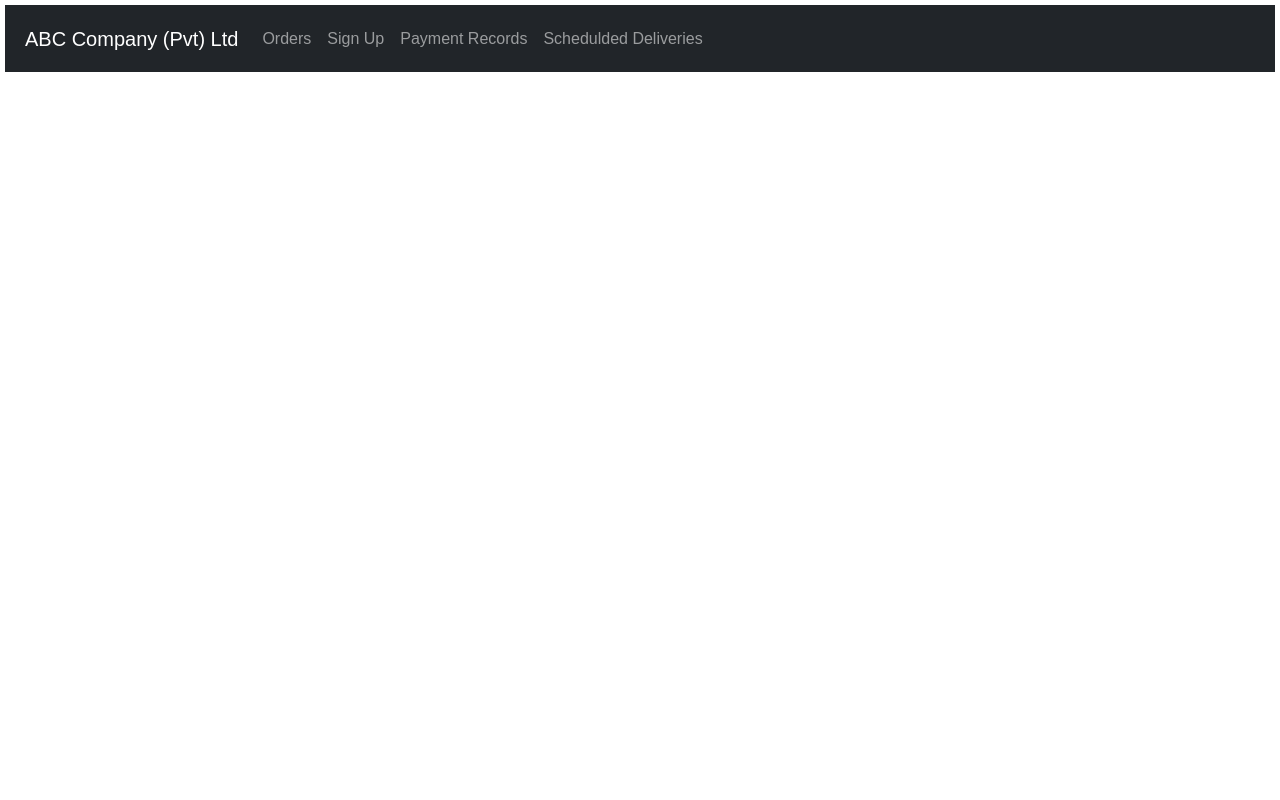
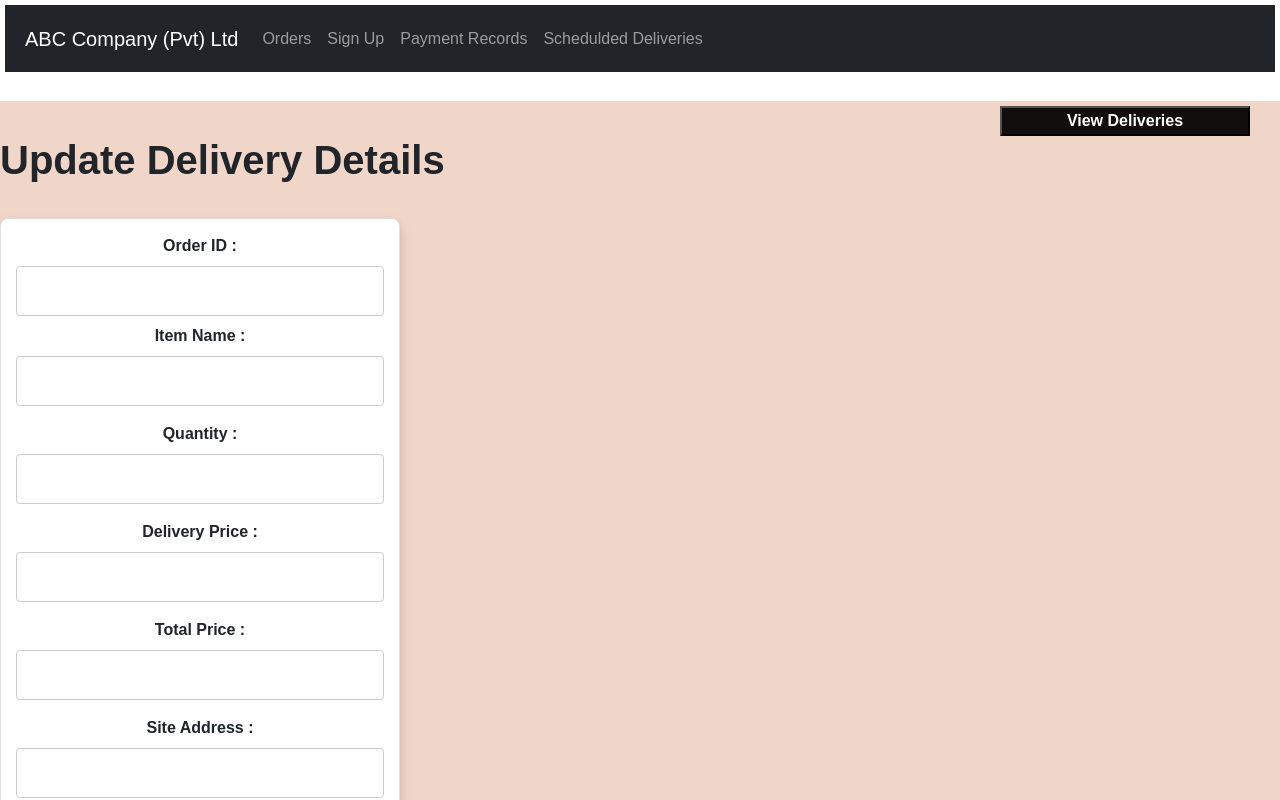
Before and after one commit to pamudipunsala/CSSE_web_app, a React (Create React App) app in the folder frontend/: page /editdelivery/1 in a window 1280 px wide. Shown: the top 800 px of the page. Built offline with nearby package versions, Linux system fonts and the light colour scheme; no server answers.

Commit message:
Update Delivery Details

```diff
--- a/frontend/src/App.js
+++ b/frontend/src/App.js
@@ -13,6 +13,7 @@ import EditSupplier from './pages/EditSupplier';
 
 import MakeDeliveries from './pages/MakeDeliveries';
 import ViewDeliveries from './pages/ViewDeliveries';
+import EditDeliveries from './pages/EditDeliveries';
 
 import MakePayments from './pages/MakePayments';
 import ViewPayments from './pages/ViewPayments';
@@ -35,6 +36,7 @@ function App(){
 
       <Route path='/makedelivery' element={<MakeDeliveries/>}/>
       <Route path='/viewdelivery' element={<ViewDeliveries/>}/>
+      <Route path='/editdelivery/:id' element={<EditDeliveries/>}/>
 
       <Route path='/makepayment' element={<MakePayments/>}/>
       <Route path='/viewpayment' element={<ViewPayments/>}/>
--- /dev/null
+++ b/frontend/src/pages/EditDeliveries.js
@@ -0,0 +1,140 @@
+import axios from 'axios';
+import React, { useEffect, useState, useRef } from 'react'
+import { useParams } from 'react-router-dom';
+import '../index.css';
+
+
+function EditDeliveries() {
+    const { id } = useParams();
+    const form = useRef();
+
+    const [orderid, setorderid] = useState('');
+    const [iName, setiName] = useState('');
+    const [quantity, setquantity] = useState('');
+    const [deliveryPrice, setdeliveryPrice] = useState('');
+    const [TotalPrice, setTotalPrice] = useState('');
+    const [stAddress, setstAddress] = useState('');
+    const [deliveryDate, setdeliveryDate] = useState('');
+
+    useEffect(() => {
+        axios.get(`http://localhost:7000/delivery/${id}`).then((res) => {
+
+            const deliveryDetail = res.data.existingDelivery;
+            console.log(deliveryDetail)
+            setorderid(deliveryDetail.orderid)
+            setiName(deliveryDetail.iName)
+            setquantity(deliveryDetail.quantity)
+            setdeliveryPrice(deliveryDetail.deliveryPrice)
+            setTotalPrice(deliveryDetail.TotalPrice)
+            setstAddress(deliveryDetail.stAddress)
+            setdeliveryDate(deliveryDetail.deliveryDate)
+        })
+
+    }, []);
+
+
+    const handleSubmit = async (e) => {
+        e.preventDefault()
+        const deliverylist = {
+            orderid,
+            iName,
+            quantity,
+            deliveryPrice,
+            TotalPrice,
+            stAddress,
+            deliveryDate
+
+        }
+        axios.put(`http://localhost:7000/delivery/update/${id}`, deliverylist)
+        .then(function(response) {
+            console.log('SUCCESS!', response.status, response.text);
+         }, function(error) {
+            console.log('FAILED...', error);
+         });
+
+        alert("Delivery Details Updated Successfully")
+    }
+
+
+    return (
+
+        <div>
+            <br />
+            <div className="addpayment">
+                <div className="ish">
+                <button className="abtn" type="button"><a href="/viewdelivery" style={{textDecoration:'none',color:'white'}} required><b>View Deliveries</b></a></button>
+                <div className="new">
+                    <h1>Update Delivery Details</h1>
+                    <br/>
+                    <form ref={form} onSubmit={handleSubmit} className="form1">
+
+                        <label for="orderid"><b>Order ID :</b></label>
+                        <input type="text"
+                            className="form-control mb-2"
+                            name="orderid"
+                            value={orderid}
+                            onChange={(e) => setorderid(e.target.value)}
+                        /><br/>
+
+                        <label htmlFor="iName"><b>Item Name :</b></label>
+                        <input type="text"
+                            className="form-control mb-3"
+                            name="iName"
+                            value={iName}
+                            onChange={(e) => setiName(e.target.value)}
+                             /><br/>
+
+                        <label htmlFor="quantity"><b>Quantity :</b></label>
+                        <input type="text"
+                            className="form-control mb-3"
+                            name="quantity"
+                            value={quantity}
+                            onChange={(e) => setquantity(e.target.value)}
+                             /><br/>
+
+                        <label htmlFor="deliveryPrice"><b>Delivery Price :</b></label>
+                        <input type="number"
+                            className="form-control mb-3"
+                            name="deliveryPrice"
+                            value={deliveryPrice}
+                            onChange={(e) => setdeliveryPrice(e.target.value)}
+                             /><br/>
+
+                        <label htmlFor="TotalPrice"><b>Total Price :</b></label>
+                        <input type="number"
+                            className="form-control mb-3"
+                            name="TotalPrice"
+                            value={TotalPrice}
+                            onChange={(e) => setTotalPrice(e.target.value)}
+                             /><br/>
+
+                        <label htmlFor="stAddress"><b>Site Address :</b></label>
+                        <input type="text"
+                            className="form-control mb-3"
+                            name="stAddress"
+                            value={stAddress}
+                            onChange={(e) => setstAddress(e.target.value)}
+                             /><br/>
+
+                        <label htmlFor="deliveryDate"><b>Delivery Date :</b></label>
+                        <input type="date"
+                            min="2018-01-01" max="2030-12-31"
+                            className="form-control mb-3"
+                            name="deliveryDate"
+                            value={deliveryDate}
+                            onChange={(e) => setdeliveryDate(e.target.value)}
+                             /><br/><br/>
+
+
+
+                        <button type="submit" className="btn btn-warning"><i className="fas fa-edit"></i>&nbsp; Update </button>
+
+                    </form>
+                </div>
+            </div>
+        </div>
+        </div>
+    )
+}
+
+export default EditDeliveries;
```
Also changed, not shown: 1 other file (tests, documents, lock files or other folders).
